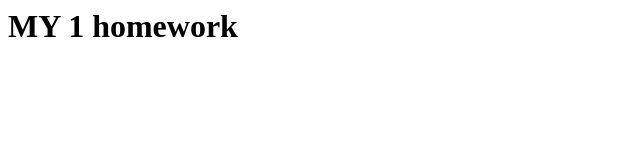
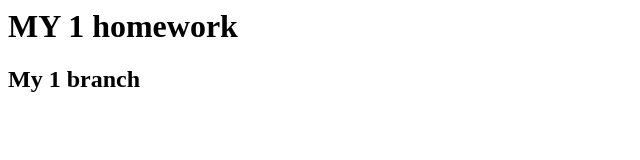
Before and after one commit to TarjaLorem/cursor-home-1, a plain HTML site: page index.html in a window 1280 px wide. Shown: the whole page, without its empty margins (0-640 px from the left). Drawn offline with Linux system fonts and the light colour scheme.

Commit message:
Add branch

```diff
--- a/index.html
+++ b/index.html
@@ -1 +1,2 @@
 <h1>MY 1 homework</h1>
+<h2>My 1 branch</h2>
```
